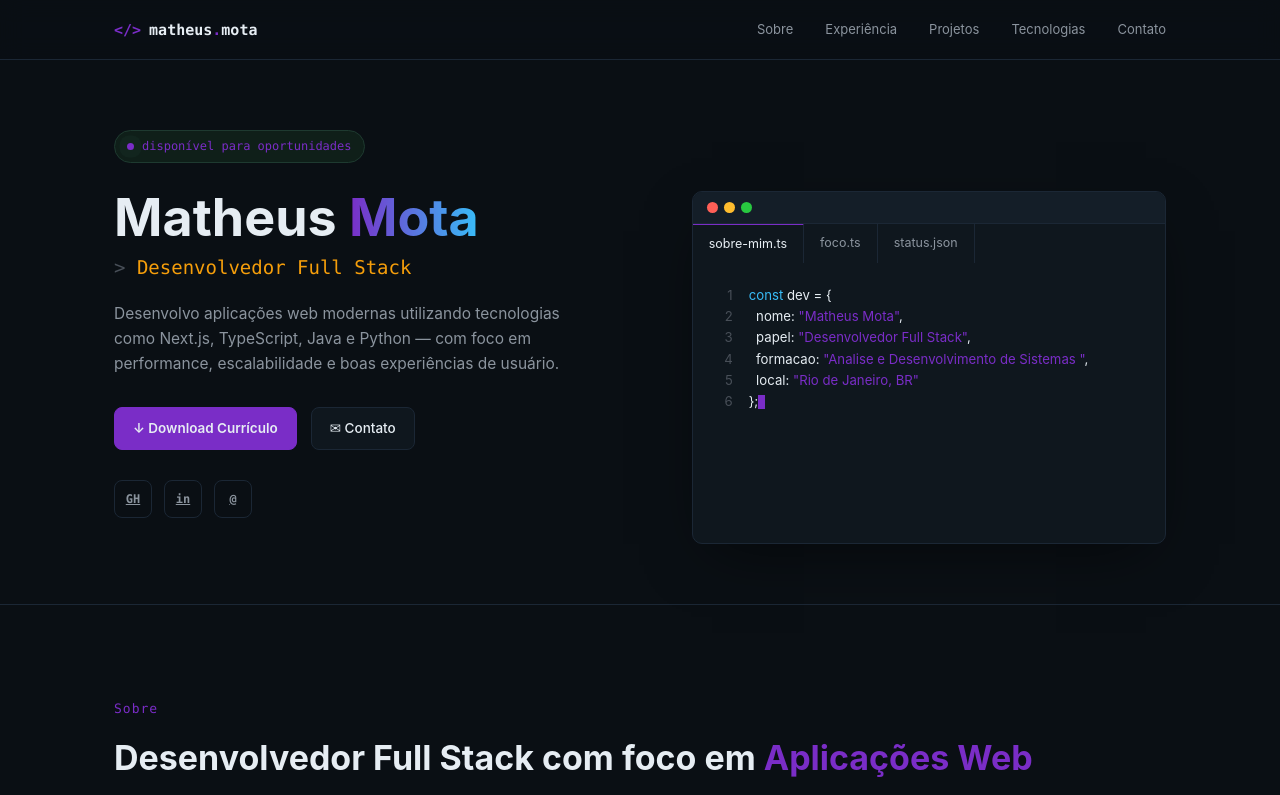
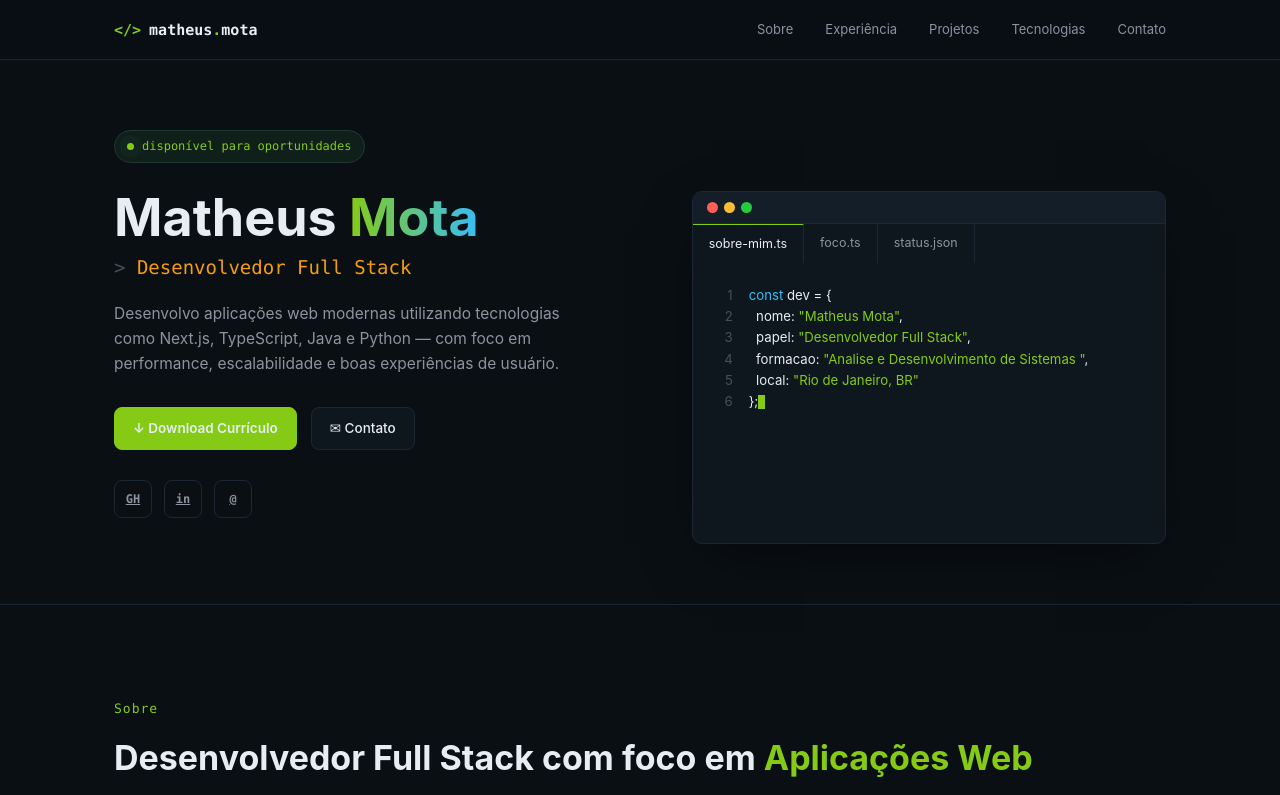
Before and after one commit to MatheusxMota/matheus-portfolio, an Angular app: page / in a window 1280 px wide. Shown: the top 795 px of the page. Built offline with nearby package versions, Linux system fonts and the light colour scheme; what @lucide/angular would draw is missing.

Commit message:
style: mudanca de cor de variavel principal

```diff
--- a/src/styles.css
+++ b/src/styles.css
@@ -8,7 +8,7 @@
   --muted-2: #484f58;
   --blue: #38bdf8;
   --amber: #f59e0b;
-  --violet: #7a2dc7;
+  --violet: #85cb15;
   --mono: 'JetBrains Mono', 'Fira Code', Consolas, monospace;
   --sans: -apple-system, BlinkMacSystemFont, 'Segoe UI', Roboto, sans-serif;
 }
```
